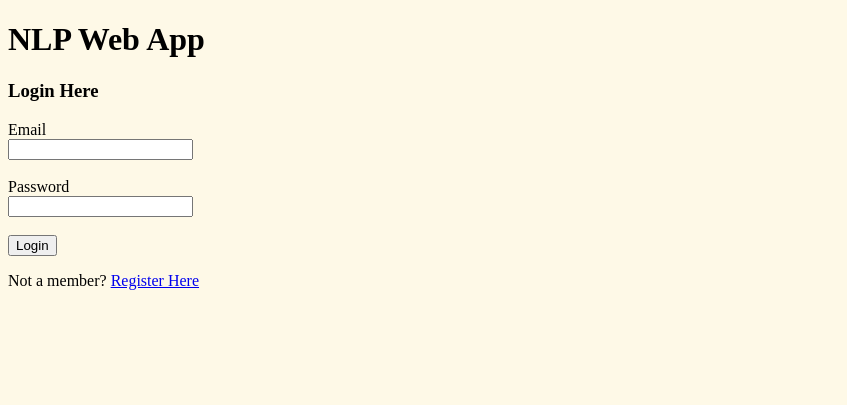
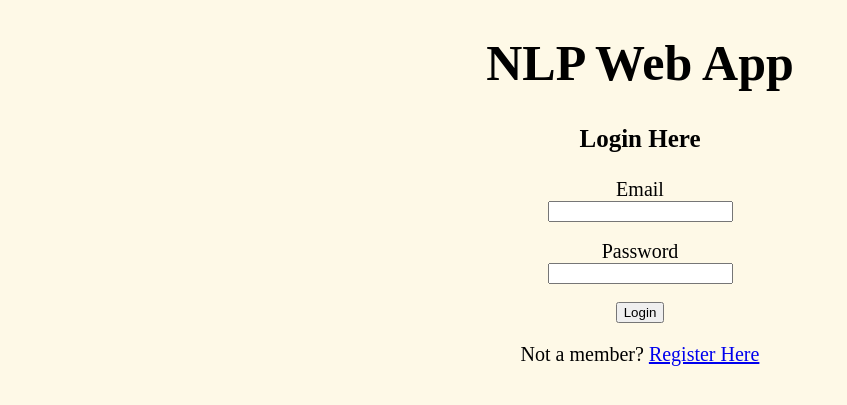
Before and after one commit to Mihir-50/NLP-WebApp, a Flask app: page / in a window 1280 px wide. Shown: the top 405 px of the page, without its empty margins (0-847 px from the left). Run offline with Flask 2, Linux system fonts and the light colour scheme.

Commit message:
Done Alignment using HTML & CSS

```diff
--- a/templates/abuse.html
+++ b/templates/abuse.html
@@ -4,10 +4,10 @@
     <meta charset="UTF-8">
     <title>Abuse Detection</title>
 </head>
-<body BGCOLOR="#FEF9E7">
-     <h1>Abuse Detection</h1>
+<body BGCOLOR="#FEF9E7" style="text-align: center;">
+     <h1 style="font-size: 50px;">Abuse Detection</h1>
      <form action="/perform_abuse_detection" method="post">
-         <label>Type your text here</label><br><br>
+         <label style="font-size: 20px;">Type your text here</label><br><br>
          <!--<textarea> It is similar to input, but its size is large-->
          <textarea name="abuse_detection_text"></textarea><br><br>
          <input type="submit" value="Perform Abuse Detection">
--- a/templates/login.html
+++ b/templates/login.html
@@ -7,10 +7,11 @@
     <title>NLP App | LogIn</title>
 </head>
 <!--body is the main section where we write whole code of our website-->
-<body BGCOLOR="#FEF9E7">
+<!--style is used to shift whole body at center-->
+<body BGCOLOR="#FEF9E7" style="text-align: center;">
      <!--give heading on login page use h1 tag-->
-     <h1>NLP Web App</h1>
-     <h3>Login Here</h3>
+     <h1 style="font-size: 50px;">NLP Web App</h1>
+     <h3 style="font-size: 25px;">Login Here</h3>
      <!--writing Python in HTML using Jinja Template-->
      {% if message %}
          <p style="color:green">{{ message }}</p>
@@ -19,16 +20,16 @@
      <form action="/perform_login" method="post">
          <!--<label> tag is used to put main lines in form-->
          <!--<br> tag is used to change line-->
-         <label>Email</label><br>
+         <label style="font-size: 20px;">Email</label><br>
          <!--<input> tag is used to take input from user-->
          <input type="email" name="user_email" required><br><br>
-         <label>Password</label><br>
+         <label style="font-size: 20px;">Password</label><br>
          <input type="password" name="user_password" required><br><br>
          <input type="submit" value="Login">
      </form>
      <!--<p> tab is used to write paragraph in login page-->
      <!--<a> tab is used to create link-->
      <!--'href' is used to tell where we have to go after clicking-->
-     <p>Not a member? <a href="/register">Register Here</a></p>
+     <p style="font-size: 20px;">Not a member? <a href="/register">Register Here</a></p>
 </body>
 </html>
--- a/templates/ner.html
+++ b/templates/ner.html
@@ -4,10 +4,10 @@
     <meta charset="UTF-8">
     <title>NER</title>
 </head>
-<body BGCOLOR="#FEF9E7">
-     <h1>Name Entity Recognition</h1>
+<body BGCOLOR="#FEF9E7" style="text-align: center;">
+     <h1 style="font-size:50px;">Name Entity Recognition</h1>
      <form action="/perform_ner" method="post">
-         <label>Type your text here</label><br><br>
+         <label style="font-size: 20px;">Type your text here</label><br><br>
          <!--<textarea> It is similar to input, but its size is large-->
          <textarea name="ner_text"></textarea><br><br>
          <input type="submit" value="Perform NER">
--- a/templates/register.html
+++ b/templates/register.html
@@ -9,7 +9,7 @@
 <!--body is the main section where we write whole code of our website-->
 <body BGCOLOR="#FEF9E7">
      <!--give heading on login page use h1 tag-->
-     <h1>NLP Web App</h1>
+     <h1 style="font-size: 50px;">NLP Web App</h1>
      <h3>Register Here</h3>
      {% if message %}
          <p style="color:red">{{ message }}</p>
--- a/templates/sentiment.html
+++ b/templates/sentiment.html
@@ -4,10 +4,10 @@
     <meta charset="UTF-8">
     <title>Sentiment Analysis</title>
 </head>
-<body BGCOLOR="#FEF9E7">
-     <h1>Sentiment Analysis</h1>
+<body BGCOLOR="#FEF9E7" style="text-align: center;">
+     <h1 style="font-size: 50px;">Sentiment Analysis</h1>
      <form action="/perform_sentiment_analysis" method="post">
-         <label>Type your text here</label><br><br>
+         <label style="font-size: 20px;">Type your text here</label><br><br>
          <!--<textarea> It is similar to input, but its size is large-->
          <textarea name="sentiment_analysis_text"></textarea><br><br>
          <input type="submit" value="Perform Sentiment Analysis">
```
Also changed, not shown: templates/profile.html (+7 -6 lines).
